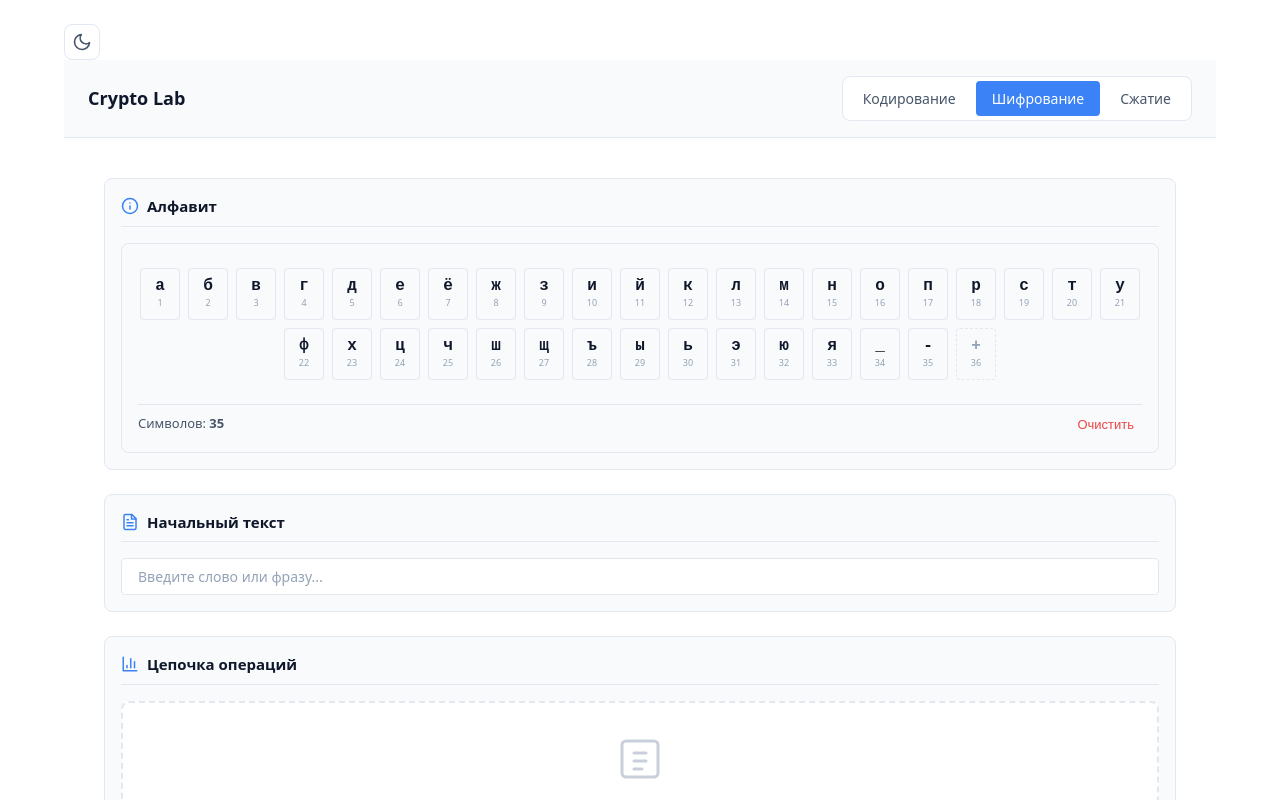
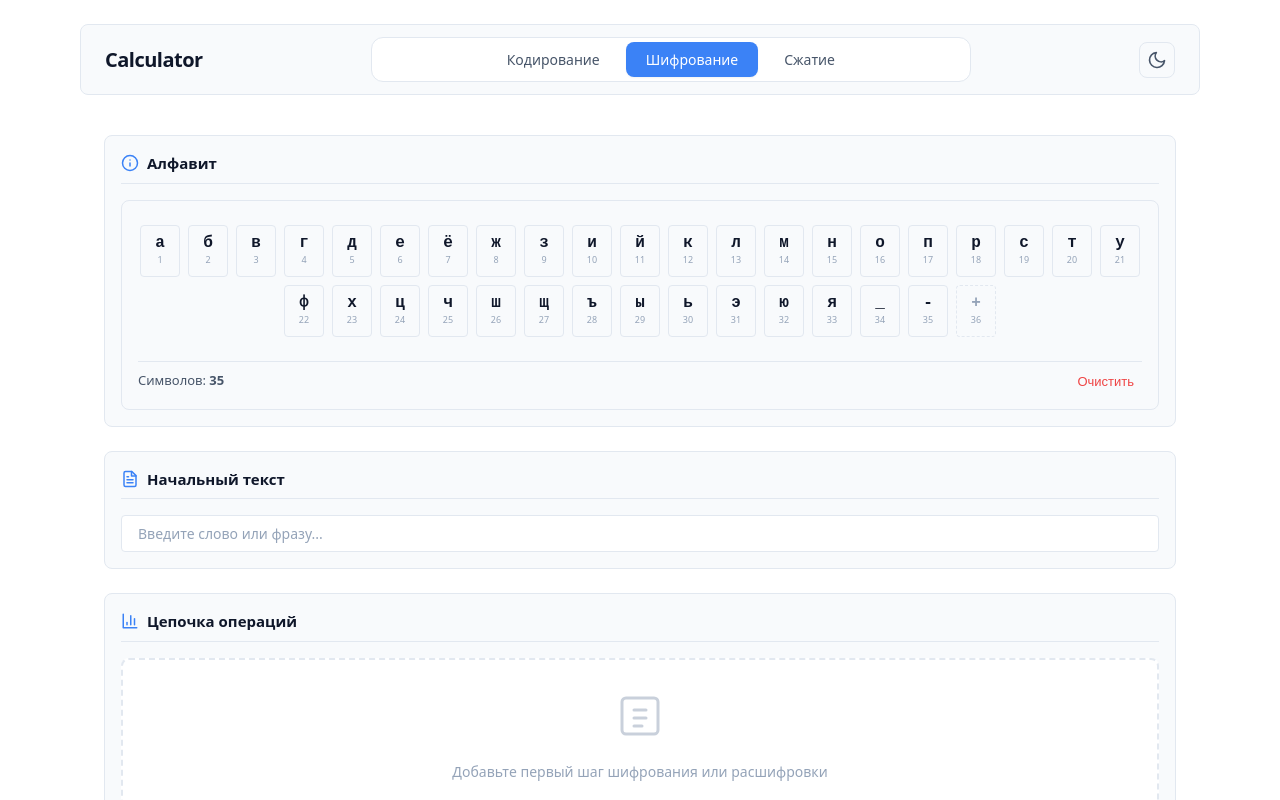
Before and after one commit to koupcls/Calculator, a Vue app in the folder app/: page /Calculator/cipher in a window 1280 px wide. Shown: the top 800 px of the page. Built offline with nearby package versions, Linux system fonts and the light colour scheme.

Commit message:
feat(Tree page): update view of Tree page

```diff
--- a/app/src/App.vue
+++ b/app/src/App.vue
@@ -1,120 +1,48 @@
 <script setup lang="ts">
-import { computed } from 'vue';
-import { useRoute, useRouter } from 'vue-router';
-import ThemeToggle from './components/ui/ThemeToggle.vue';
-
-const route = useRoute();
-const router = useRouter();
-
-const tabs = [
-  { path: '/trees', label: 'Кодирование' },
-  { path: '/cipher', label: 'Шифрование' },
-  { path: '/compression', label: 'Сжатие' },
-];
-
-const currentPath = computed(() => route.path);
-
-const navigate = (path: string) => {
-  router.push(path);
-};
+import Header from './components/layout/Header.vue';
 </script>
 
 <template>
-  <ThemeToggle />
-
-  <header class="app-header">
-    <h1 class="app-title">Crypto Lab</h1>
-
-    <nav class="app-nav">
-      <button
-        v-for="tab in tabs"
-        :key="tab.path"
-        class="nav-tab"
-        :class="{ active: currentPath === tab.path }"
-        @click="navigate(tab.path)"
-      >
-        {{ tab.label }}
-      </button>
-    </nav>
-  </header>
-
-  <main class="app-main">
-    <RouterView />
-  </main>
+  <div class="app-wrapper">
+    <Header />
+    <main class="app-main">
+      <RouterView />
+    </main>
+  </div>
 </template>
 
 <style>
-.app-header {
+.app-wrapper {
+  min-height: 100vh;
   display: flex;
-  align-items: center;
-  justify-content: space-between;
-  padding: var(--spacing-md) var(--spacing-lg);
-  background: var(--color-bg-secondary);
-  border-bottom: 1px solid var(--color-border);
-  position: sticky;
-  top: 0;
-  z-index: 100;
-}
-
-.app-title {
-  font-size: 18px;
-  font-weight: 700;
-  color: var(--color-text);
-  margin: 0;
-}
-
-.app-nav {
-  display: flex;
-  gap: var(--spacing-xs);
-  background: var(--color-bg);
-  padding: 4px;
-  border-radius: var(--radius-md);
-  border: 1px solid var(--color-border);
-}
-
-.nav-tab {
-  padding: var(--spacing-sm) var(--spacing-md);
-  font-family: var(--font-sans);
-  font-size: 14px;
-  font-weight: 500;
-  color: var(--color-text-secondary);
-  background: transparent;
-  border: none;
-  border-radius: var(--radius-sm);
-  cursor: pointer;
-  transition: all var(--transition);
-}
-
-.nav-tab:hover {
-  color: var(--color-text);
-  background: var(--color-bg-tertiary);
-}
-
-.nav-tab.active {
-  background: var(--color-primary);
-  color: #fff;
+  flex-direction: column;
 }
 
 .app-main {
+  flex: 1;
   padding: var(--spacing-lg);
   max-width: 1200px;
+  width: 100%;
   margin: 0 auto;
 }
 
 @media (max-width: 768px) {
-  .app-header {
-    flex-direction: column;
-    gap: var(--spacing-md);
-    align-items: flex-start;
+  body {
+    padding: var(--spacing-md);
   }
 
-  .app-nav {
-    width: 100%;
+  .app-main {
+    padding: var(--spacing-md);
+  }
+}
+
+@media (max-width: 480px) {
+  body {
+    padding: var(--spacing-sm);
   }
 
-  .nav-tab {
-    flex: 1;
-    text-align: center;
+  .app-main {
+    padding: var(--spacing-sm);
   }
 }
 </style>
--- a/app/src/core/trees/storeTypes.ts
+++ b/app/src/core/trees/storeTypes.ts
@@ -8,7 +8,7 @@ export interface TreeData {
 
 export interface MetricsData {
   entropy: number             // H
-  H_max: number              // H₀ (макс. энтропия)
+  H_max: number              // H0 (макс. энтропия)
   R: number                  // Абсолютная избыточность
   r0: number                 // Относительная эффективность
   n: number                  // Длина входа
@@ -17,6 +17,7 @@ export interface MetricsData {
 
 export interface CodingState {
   input: string
+  caseSensitive: boolean,
   frequencies: Frequencies
   metrics: MetricsData | null
   huffman: TreeData | null
--- a/app/src/stores/treeStore.ts
+++ b/app/src/stores/treeStore.ts
@@ -7,7 +7,6 @@ import {
   calculateRelativeRedundancy,
   calculateMean
 } from '../core/trees/metrics'
-
 import {
   formatEntropyFormula,
   formatMaxEntropyFormula,
@@ -15,7 +14,6 @@ import {
   formatRedundancyFormula,
   formatRelativeRedundancyFormula
 } from '../core/utils/formatters'
-
 import { HuffmanTree } from '../core/trees/HuffmanTree'
 import { ShanonFanoTree } from '../core/trees/ShanonFanoTree'
 import type { CodingState } from '../core/trees/storeTypes'
@@ -23,6 +21,7 @@ import type { CodingState } from '../core/trees/storeTypes'
 export const useTreeStore = defineStore('tree-coding', {
   state: (): CodingState => ({
     input: '',
+    caseSensitive: false,
     frequencies: {},
     metrics: null,
     huffman: null,
@@ -35,24 +34,14 @@ export const useTreeStore = defineStore('tree-coding', {
     isAnalyzed: (state): boolean => !!state.metrics && !!state.huffman,
     redundancyPercent: (state): string =>
       state.metrics ? (state.metrics.r0 * 100).toFixed(2) + '%' : '—',
-
-    // Формулы метрик
     entropyFormula: (state): string =>
-      state.metrics
-        ? formatEntropyFormula(state.frequencies, state.metrics.n)
-        : '',
+      state.metrics ? formatEntropyFormula(state.frequencies, state.metrics.n) : '',
     maxEntropyFormula: (state): string =>
       state.metrics ? formatMaxEntropyFormula(state.metrics.m) : '',
     redundancyFormula: (state): string =>
-      state.metrics
-        ? formatRedundancyFormula(state.metrics.entropy, state.metrics.H_max)
-        : '',
+      state.metrics ? formatRedundancyFormula(state.metrics.entropy, state.metrics.H_max) : '',
     relativeRedundancyFormula: (state): string =>
-      state.metrics
-        ? formatRelativeRedundancyFormula(state.metrics.entropy, state.metrics.H_max)
-        : '',
-
-    // Формулы мат. ожидания
+      state.metrics ? formatRelativeRedundancyFormula(state.metrics.entropy, state.metrics.H_max) : '',
     huffmanMeanFormula: (state): string =>
       state.huffman && state.metrics
         ? formatMeanFormula(state.huffman.codes, state.frequencies, state.metrics.n)
@@ -64,7 +53,6 @@ export const useTreeStore = defineStore('tree-coding', {
   },
 
   actions: {
-
     async analyze(input: string) {
       if (!input || input.trim() === '') {
         this.error = 'Введите непустую строку'
@@ -75,18 +63,15 @@ export const useTreeStore = defineStore('tree-coding', {
       this.error = null
 
       try {
+        const processedInput = this.caseSensitive === true ? input : input.toLowerCase()
         this.input = input
-        const freqs = calculateFrequencies(input)
+        const freqs = calculateFrequencies(processedInput)
         this.frequencies = freqs
 
-        const n = input.length
+        const n = processedInput.length
         const m = Object.entries(freqs).length
-
-        const inputLength = input.length
-        const alphabetSize = Object.keys(freqs).length
-
-        const entropy = calculateEntropy(inputLength, freqs)
-        const H_max = calculateMaxEntropy(alphabetSize)
+        const entropy = calculateEntropy(n, freqs)
+        const H_max = calculateMaxEntropy(m)
         const R = calculateAbsoluteRedundancy(entropy, H_max)
         const r0 = calculateRelativeRedundancy(entropy, H_max)
 
@@ -94,25 +79,23 @@ export const useTreeStore = defineStore('tree-coding', {
 
         const huffmanTree = new HuffmanTree(freqs)
         const codes = huffmanTree.toMap()
-        const expectedLength = calculateMean(inputLength, codes, freqs)
-        const treeJson = huffmanTree.toJson()
+        const expectedLength = calculateMean(n, codes, freqs)
 
         this.huffman = {
           expectedLength,
           codes,
-          treeJson
+          treeJson: huffmanTree.toJson()
         }
 
         const sfTree = new ShanonFanoTree(freqs)
         const sfCodes = sfTree.toMap()
-        const sfExpected = calculateMean(inputLength, sfCodes, freqs)
+        const sfExpected = calculateMean(n, sfCodes, freqs)
 
         this.shannonFano = {
           expectedLength: sfExpected,
           codes: sfCodes,
           treeJson: sfTree.toJson()
         }
-
       } catch (err) {
         console.error('Analysis error:', err)
         this.error = err instanceof Error ? err.message : 'Неизвестная ошибка'
```
Also changed, not shown: app/src/views/TreesView.vue (+113 -12 lines). Lines whose indentation alone changed are shown as unchanged.
